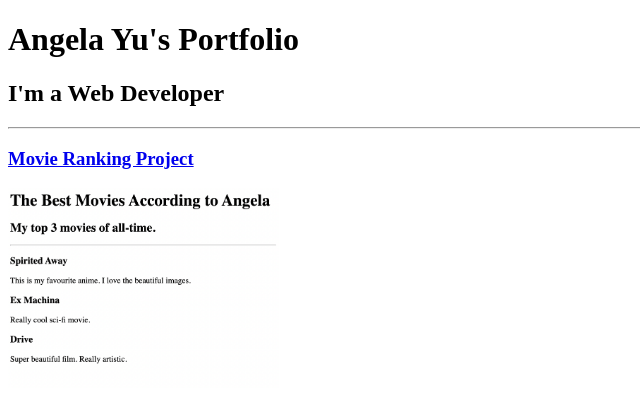
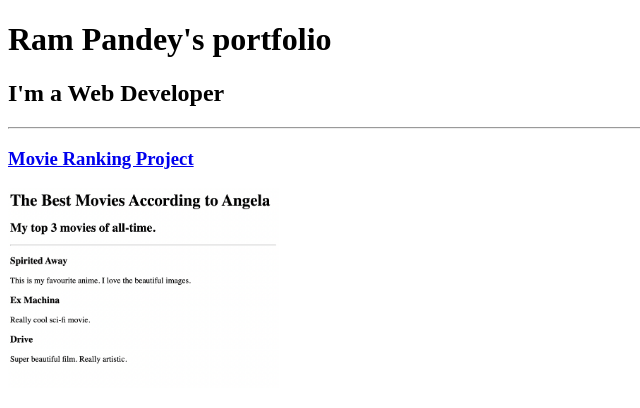
Before and after one commit to ramn2k22/html-portfolio, a plain HTML site: page index.html in a window 1280 px wide. Shown: the top 408 px of the page, without its empty margins (0-640 px from the left). Drawn offline with Linux system fonts and the light colour scheme.

Commit message:
Add files via upload

```diff
--- a/index.html
+++ b/index.html
@@ -19,11 +19,11 @@
 
 <head>
   <meta charset="UTF-8">
-  <title>Angela's Portfolio</title>
+  <title>Ram Pandey's portfolio</title>
 </head>
 
 <body>
-  <h1>Angela Yu's Portfolio</h1>
+  <h1>Ram Pandey's portfolio</h1>
   <h2>I'm a Web Developer</h2>
   <hr />
   <h3><a href="./public/movie-ranking.html">Movie Ranking Project</a></h3>
```
